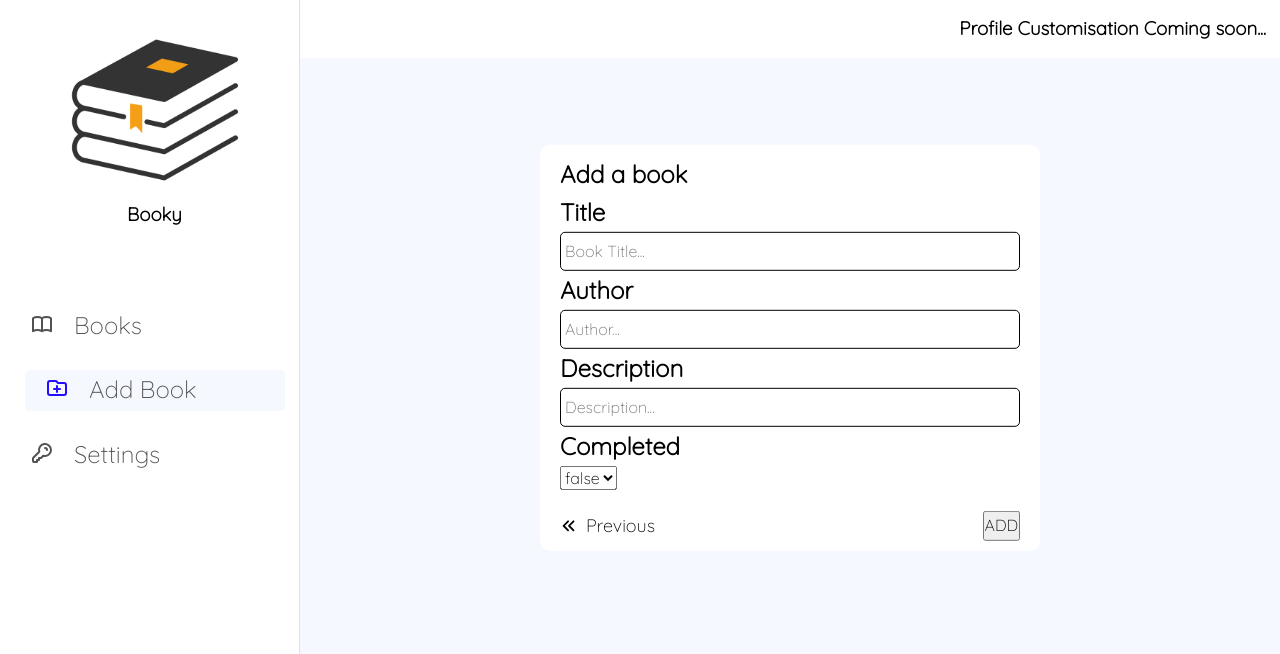
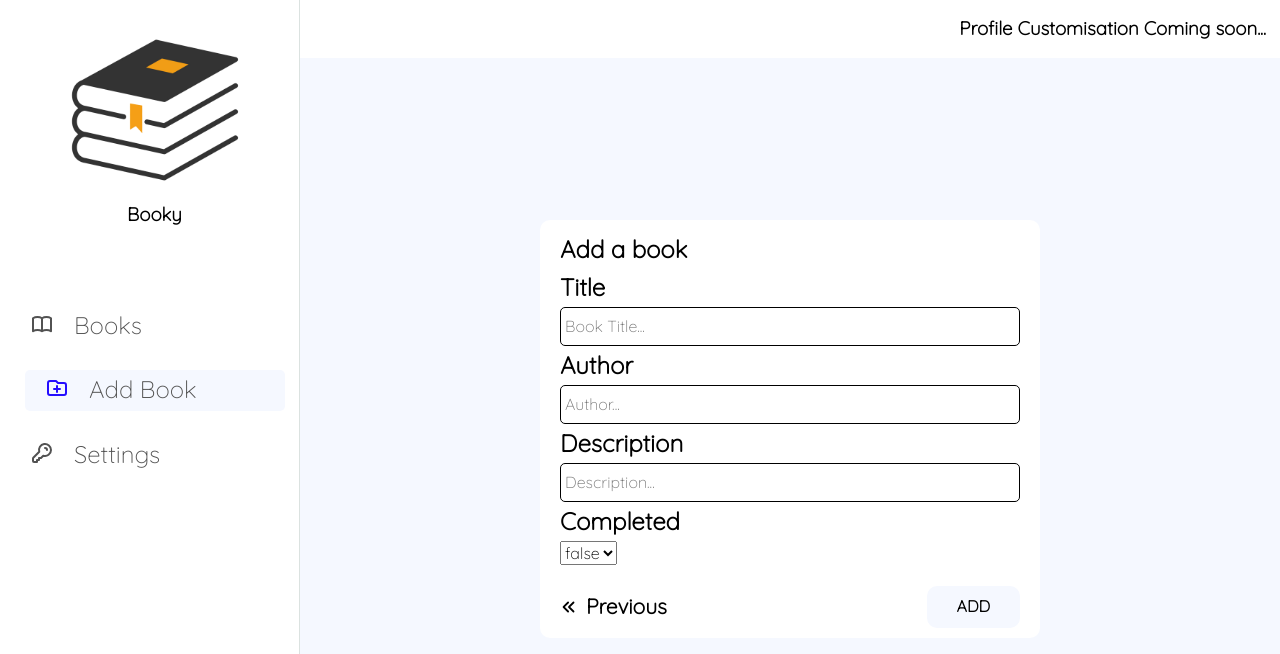
Before and after one commit to OktayRasimov/booky, a React (Vite) app in the folder client/: page /add in a window 1280 px wide. Shown: the top 654 px of the page. Built offline with nearby package versions, Linux system fonts and the light colour scheme.

Commit message:
did style and transition changes to buttons

```diff
--- a/client/src/components/BackButton.jsx
+++ b/client/src/components/BackButton.jsx
@@ -21,7 +21,7 @@ function BackButton() {
       }}
     >
       <HiChevronDoubleLeft />
-      <p>Previous</p>
+      <h3>Previous</h3>
     </StyledBackButton>
   );
 }
--- a/client/src/components/Pagination.jsx
+++ b/client/src/components/Pagination.jsx
@@ -6,12 +6,19 @@ import styled from "styled-components";
 const PaginationContainer = styled.div`
   display: flex;
   justify-content: space-between;
-  padding: 0 1rem;
+  padding: 1rem 1rem;
   aside {
     display: flex;
     align-items: center;
     gap: 0.4rem;
     cursor: pointer;
+    transition: all 0.6s;
+    border-radius: 5px;
+    padding: 0 0.6rem;
+    &:hover {
+      background-color: var(--color-blue-200);
+      color: var(--color-white-100);
+    }
   }
   div {
     display: flex;
--- a/client/src/pages/AddBook.jsx
+++ b/client/src/pages/AddBook.jsx
@@ -12,7 +12,7 @@ const StyledAddBookContainer = styled.form`
   display: flex;
   flex-direction: column;
   width: 50rem;
-  transform: translateY(-20%);
+  /* transform: translateY(-20%); */
   section {
     p {
       font-size: 2.4rem;
@@ -29,6 +29,18 @@ const StyledAddBookContainer = styled.form`
     margin-top: 2rem;
     display: flex;
     justify-content: space-between;
+    button {
+      background-color: var(--color-blue-100);
+      border: none;
+      padding: 0.8rem 3rem;
+      border-radius: 10px;
+      font-weight: 900;
+      transition: all 0.6s;
+      &:hover {
+        background-color: var(--color-blue-200);
+        color: var(--color-white-100);
+      }
+    }
   }
 `;
 
```
